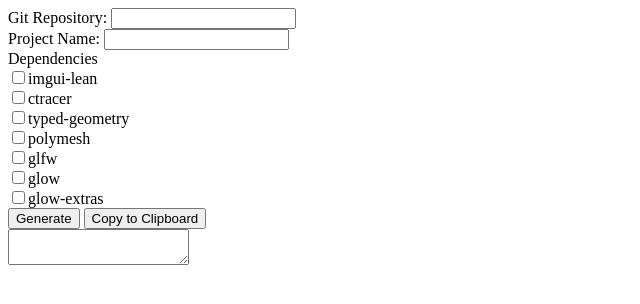
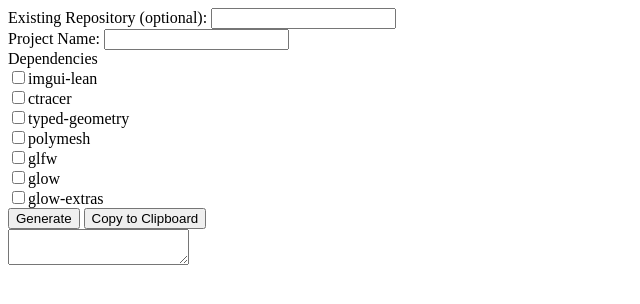
Before and after one commit to juliusnehring/cpp-projectify, a plain HTML site: page index.html in a window 1280 px wide. Shown: the whole page, without its empty margins (0-640 px from the left). Drawn offline with Linux system fonts and the light colour scheme.

Commit message:
Fixed label

```diff
--- a/index.html
+++ b/index.html
@@ -7,7 +7,7 @@
 
 <body>
 <div>
-<label for="git_repository_text_field">Git Repository:</label>
+<label for="git_repository_text_field">Existing Repository (optional):</label>
 <input type="text" name="git_repository_text_field" id="git_repository_text_field" onchange="onRepositoryChanged()">
 <br>
 <label for="project_name_text_field">Project Name:</label>
```
